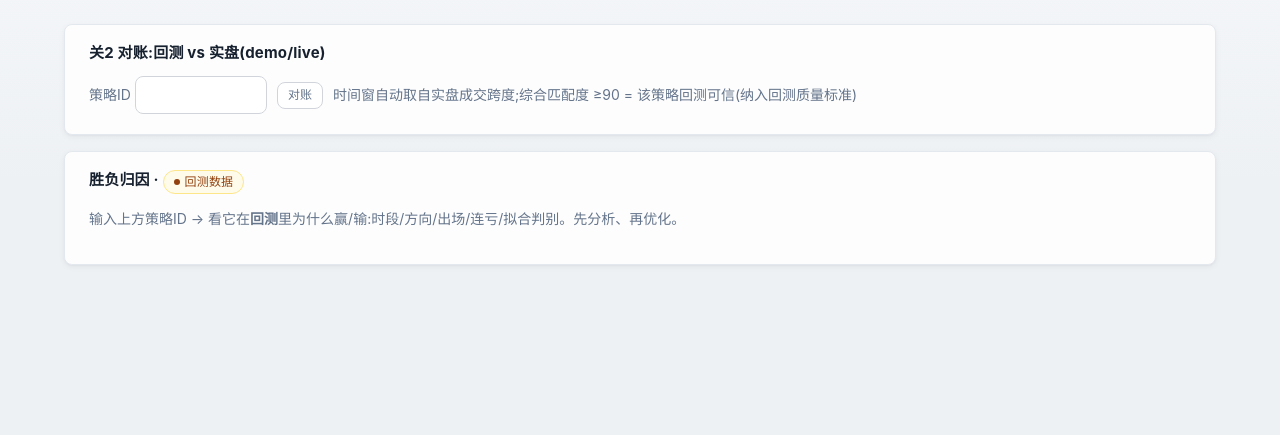
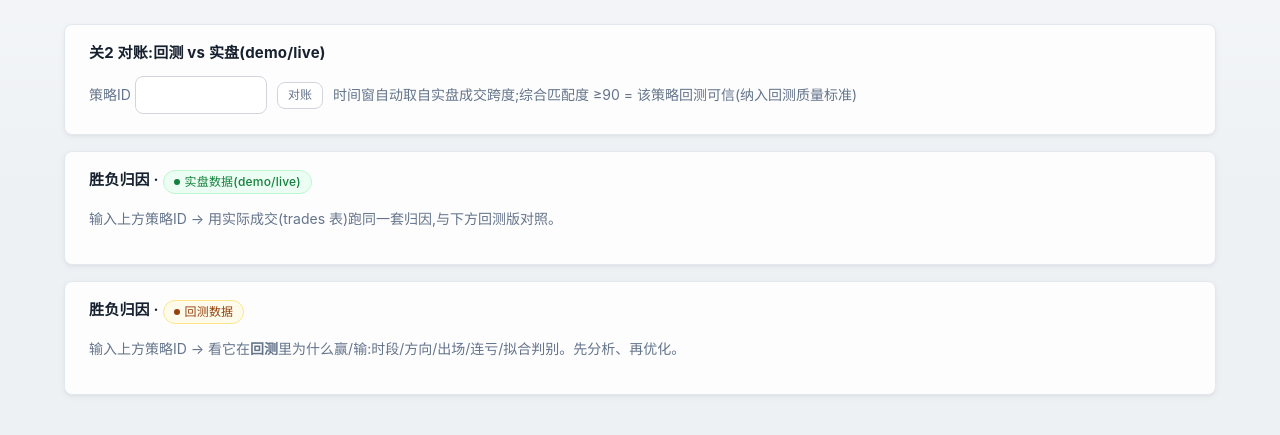
Before and after one commit to cloudformer/mt5_factory, a Flask app: page /strategies/analysis in a window 1280 px wide. Shown: the part 135-570 px from the top of the page. Run offline with Flask 3, Linux system fonts and the light colour scheme; parts of the project's set-up code (start-up, migrations or seed data) failed here and were passed over.

Commit message:
策略分析: 实盘胜负归因区块(与回测版同构对照, <30笔挂样本警示) + 对账缺口三分类/数据覆盖检查; 排名页回测/实盘胜率列+健壮性三源并列
Co-Authored-By: Claude Fable 5 <noreply@anthropic.com>

```diff
--- a/containers/web/templates/strategy_analysis.html
+++ b/containers/web/templates/strategy_analysis.html
@@ -97,6 +97,70 @@
 </section>
 
 <section>
+  <h2>胜负归因 · <span class="badge ok">实盘数据(demo/live)</span></h2>
+  {% if not sid %}
+  <p class="muted">输入上方策略ID → 用实际成交(trades 表)跑同一套归因,与下方回测版对照。</p>
+  {% elif not ana or not ana.actual or not ana.actual.has_data %}
+  <p class="muted">策略 #{{ sid }} 还没有 demo/live 成交 — 部署到 worker 跑一段时间后这里才有。</p>
+  {% else %}
+  {% set s = ana.actual.summary %}
+  {% set wdcn = ['周一','周二','周三','周四','周五','周六','周日'] %}
+  <p class="muted" style="margin:4px 0">
+    来源:{% for e, n in ana.actual.envs.items() %}{{ e }} {{ n }} 笔{{ '' if loop.last else ' · ' }}{% endfor %}
+    {% if s.trades < 30 %}　<span class="badge warn">样本仅 {{ s.trades }} 笔 — 统计意义有限,先对方向/时段是否与回测同向</span>{% endif %}</p>
+  <div class="stats">
+    <div class="stat"><div class="stat-label">净点数</div>
+      <div class="stat-value {{ 'pos' if s.net_points >= 0 else 'neg' }}">{{ s.net_points }}</div>
+      <div class="stat-sub">{{ s.trades }} 笔 · 折合 {{ '%+.2f' % ana.actual.money }} 钱</div></div>
+    <div class="stat"><div class="stat-label">胜率</div>
+      <div class="stat-value">{{ (s.win_rate * 100) | round(1) }}%</div>
+      <div class="stat-sub">{{ s.wins }}/{{ s.trades }} 胜</div></div>
+    <div class="stat"><div class="stat-label">盈利因子 PF</div>
+      <div class="stat-value">{{ s.profit_factor if s.profit_factor is not none else '∞' }}</div>
+      <div class="stat-sub">毛利/毛损</div></div>
+    <div class="stat"><div class="stat-label">最大连亏</div>
+      <div class="stat-value">{{ s.max_consec_loss }}</div>
+      <div class="stat-sub">连续输单</div></div>
+    <div class="stat"><div class="stat-label">单笔集中度</div>
+      <div class="stat-value {{ 'neg' if s.top_trade_pct and s.top_trade_pct > 0.5 else '' }}">{{ (s.top_trade_pct * 100) | round | int if s.top_trade_pct is not none else '—' }}%</div>
+      <div class="stat-sub">最大单笔占净利</div></div>
+  </div>
+  <details style="margin-top:10px">
+  <summary class="muted">展开:实盘细分归因(方向/出场/时段/星期)—— 与下方回测版逐项对照</summary>
+  <h3>方向不对称</h3>
+  <table class="subtable"><tr><th>方向</th><th>笔数</th><th>净点</th><th>胜率</th></tr>
+    {% for d, v in ana.actual.direction.items() %}
+    <tr><td>{{ '买(多)' if d == 'BUY' else '卖(空)' }}</td><td>{{ v.trades }}</td>
+      <td class="{{ 'pos' if v.net >= 0 else 'neg' }}">{{ v.net }}</td>
+      <td>{{ (v.win_rate * 100) | round(1) ~ '%' if v.win_rate is not none else '—' }}</td></tr>
+    {% endfor %}
+  </table>
+  <h3>出场原因构成(MT5 close_reason)</h3>
+  <table class="subtable"><tr><th>原因</th><th>笔数</th><th>净点</th></tr>
+    {% for r, v in ana.actual.reasons.items() %}
+    <tr><td>{{ r }}</td><td>{{ v.trades }}</td>
+      <td class="{{ 'pos' if v.net >= 0 else 'neg' }}">{{ v.net }}</td></tr>
+    {% endfor %}
+  </table>
+  <h3>时段效应(按小时, 券商服务器时间)</h3>
+  <table class="subtable"><tr><th>小时</th><th>笔数</th><th>净点</th></tr>
+    {% for h in ana.actual.by_hour %}
+    <tr><td>{{ '%02d:00' % h.hour }}</td><td>{{ h.trades }}</td>
+      <td class="{{ 'pos' if h.net >= 0 else 'neg' }}">{{ h.net }}</td></tr>
+    {% endfor %}
+  </table>
+  <h3>星期效应</h3>
+  <table class="subtable"><tr><th>星期</th><th>笔数</th><th>净点</th></tr>
+    {% for w in ana.actual.by_weekday %}
+    <tr><td>{{ wdcn[w.wd] }}</td><td>{{ w.trades }}</td>
+      <td class="{{ 'pos' if w.net >= 0 else 'neg' }}">{{ w.net }}</td></tr>
+    {% endfor %}
+  </table>
+  </details>
+  {% endif %}
+</section>
+
+<section>
   <h2>胜负归因 · <span class="badge warn">回测数据</span></h2>
   {% if not sid %}
   <p class="muted">输入上方策略ID → 看它在<b>回测</b>里为什么赢/输:时段/方向/出场/连亏/拟合判别。先分析、再优化。</p>
```
Also changed, not shown: containers/api/src/routes/backtests.py (+17 -0 lines).
